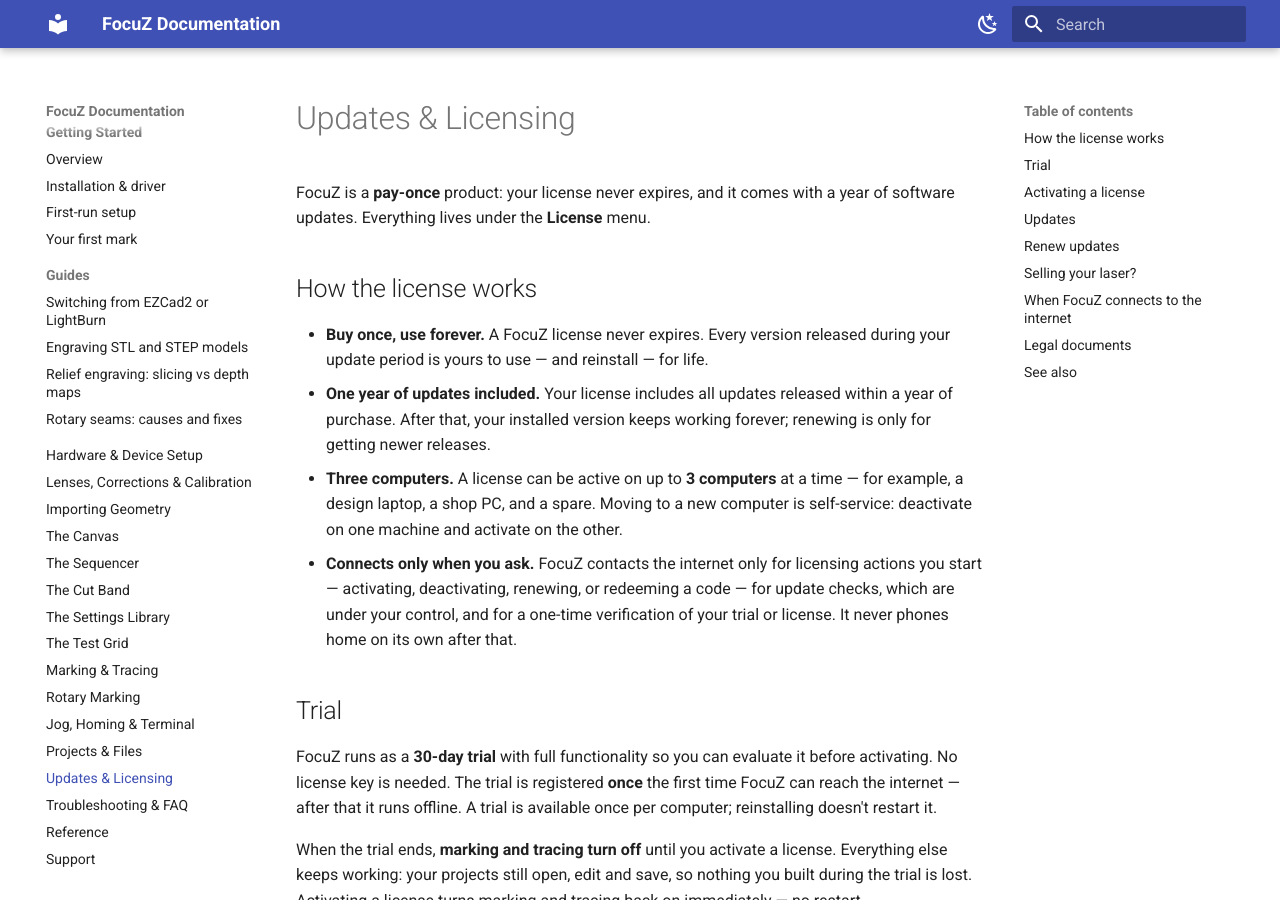
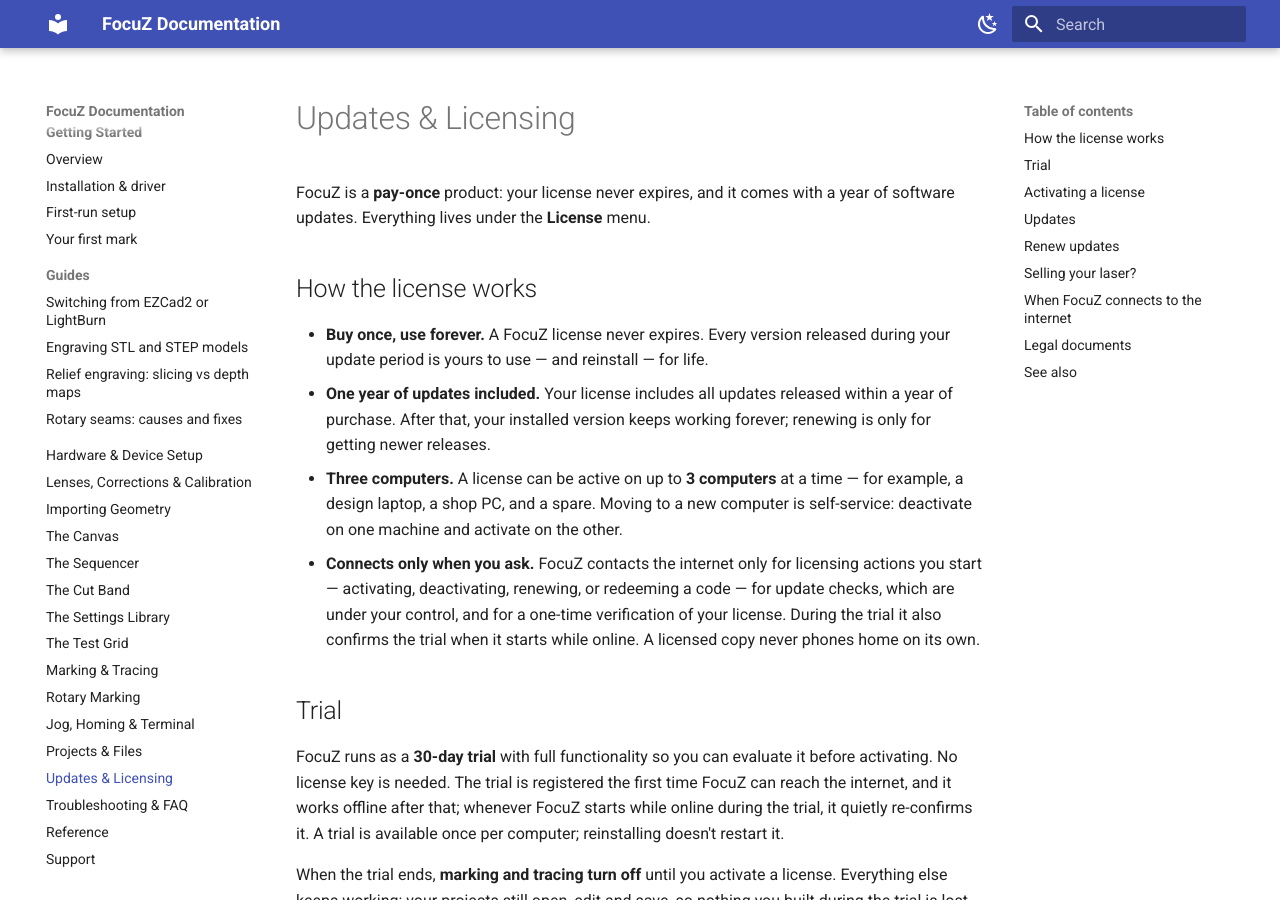
Before and after one commit to Lokahi-Shop/focuz-docs, an MkDocs documentation site: the page built from docs/updates-licensing.md, in a window 1280 px wide and 900 px high. Built offline with MkDocs 1.6.1 and Material for MkDocs 9.7.7, drawn with Linux system fonts in a browser that asks for light colours; some of the changed text lies outside the part shown.

Commit message:
Updates & Licensing: trial re-confirms at online start-up (matches EULA 3.4 section 7)
Co-Authored-By: Claude Opus 5.5 <noreply@anthropic.com>

```diff
--- a/docs/updates-licensing.md
+++ b/docs/updates-licensing.md
@@ -15,15 +15,17 @@ software updates. Everything lives under the **License** menu.
   deactivate on one machine and activate on the other.
 - **Connects only when you ask.** FocuZ contacts the internet only for licensing actions you
   start — activating, deactivating, renewing, or redeeming a code — for update checks, which
-  are under your control, and for a one-time verification of your trial or license. It never
-  phones home on its own after that.
+  are under your control, and for a one-time verification of your license. During the trial
+  it also confirms the trial when it starts while online. A licensed copy never phones home on
+  its own.
 
 ## Trial
 
 FocuZ runs as a **30-day trial** with full functionality so you can evaluate it before
-activating. No license key is needed. The trial is registered **once** the first time FocuZ
-can reach the internet — after that it runs offline. A trial is available once per computer;
-reinstalling doesn't restart it.
+activating. No license key is needed. The trial is registered the first time FocuZ can reach
+the internet, and it works offline after that; whenever FocuZ starts while online during the
+trial, it quietly re-confirms it. A trial is available once per computer; reinstalling doesn't
+restart it.
 
 When the trial ends, **marking and tracing turn off** until you activate a license. Everything
 else keeps working: your projects still open, edit and save, so nothing you built during the
@@ -97,11 +99,12 @@ usage data or telemetry:
 - **License actions you start** — activating, deactivating, renewing, or redeeming a code talks
   to the license server at that moment, with the same identifiers. Starting a renewal also sends
   your license email so checkout is pre-filled.
-- **One-time verification** — registering your trial sends only the non-reversible hardware
-  identifier (and the date your trial began on this computer, if known). Verifying a license on
-  a computer where it isn't verified yet sends the same identifiers as activation. Until it
-  succeeds, FocuZ retries at start-up and when you click Run or Trace; once verified, it never
-  repeats.
+- **Trial and license verification** — registering or re-confirming your trial (at start-up
+  while online, during the trial only) sends only the non-reversible hardware identifier (and
+  the date your trial began on this computer, if known). Verifying a license on a computer
+  where it isn't verified yet sends the same identifiers as activation; FocuZ retries at
+  start-up and when you click Run or Trace until it succeeds, and once a license is verified it
+  never repeats.
 - **Accepting the license terms** *(once per terms version)* — records that you accepted: the
   date, the terms version and wording, a machine identifier, and your news-and-updates choice.
   No name or email is asked for; on trial machines the record isn't tied to you at all (a
```
